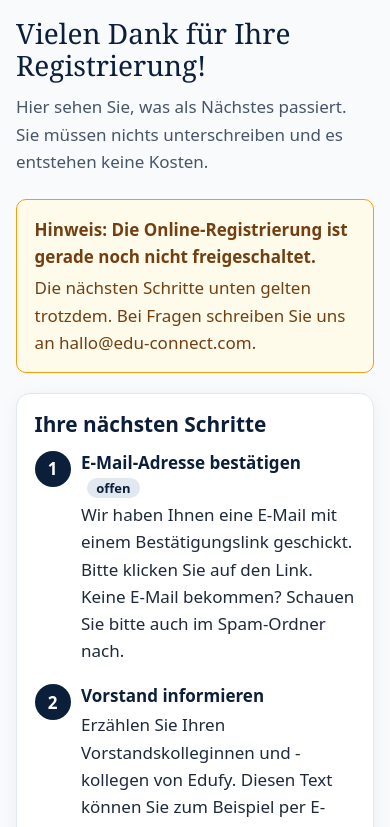
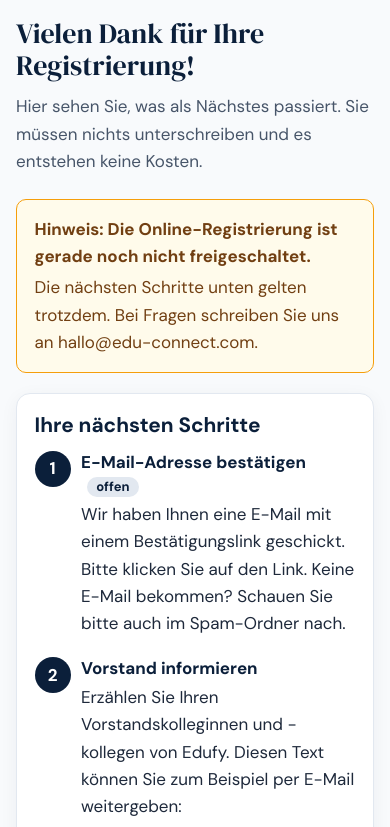
Before and after one commit to marcusvollbrecht/edufy-website, a plain HTML site: page foerderverein-bestaetigung.html in a window 390 px wide. Shown: the part 67-894 px from the top of the page. Drawn offline with nearby package versions, Linux system fonts and the light colour scheme.

Commit message:
G-002: Landingpage launchfähig (Warteliste, Rechtsseiten-Gerüst, lokale Fonts, Mobile-Nav, WCAG AA, SEO-Basis)
- Warteliste speichert in Supabase-Tabelle waitlist (sql/landing_waitlist.sql, RLS nur insert)
- impressum.html / datenschutz.html als Entwurf mit Platzhaltern
- Google Fonts durch selbst gehostete DM Sans / DM Serif Display ersetzt
- Burger-Menü, Kontraste, Labels, Fokus, ARIA-Tabs, reduced-motion, OG/Canonical/Favicon
- Förderverein-Seiten binden fonts/fonts.css ein; Backlog G-006, F-003

Co-Authored-By: Claude Opus 5.5 <noreply@anthropic.com>
Claude-Session: https://claude.ai/code/session_015NZC2GffwoEfDE73szAfDS

```diff
--- a/foerderverein-bestaetigung.html
+++ b/foerderverein-bestaetigung.html
@@ -4,6 +4,7 @@
   <meta charset="UTF-8" />
   <meta name="viewport" content="width=device-width, initial-scale=1.0" />
   <title>Registrierung Förderverein – nächste Schritte – Edufy</title>
+  <link rel="stylesheet" href="fonts/fonts.css">
   <meta name="description" content="Nächste Schritte nach der Registrierung Ihres Fördervereins bei Edufy." />
   <meta name="robots" content="noindex" />
   <link rel="icon" href="data:," />
```
Also changed, not shown: registrierung-foerderverein.html (+1 -0 lines), 1 other file.
